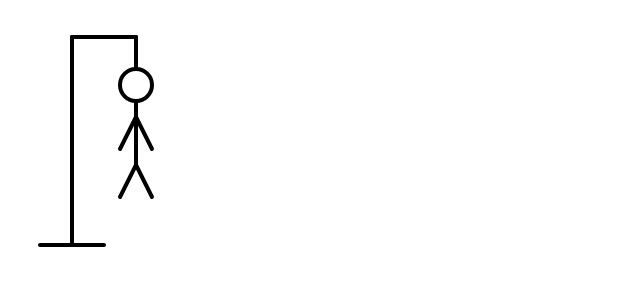
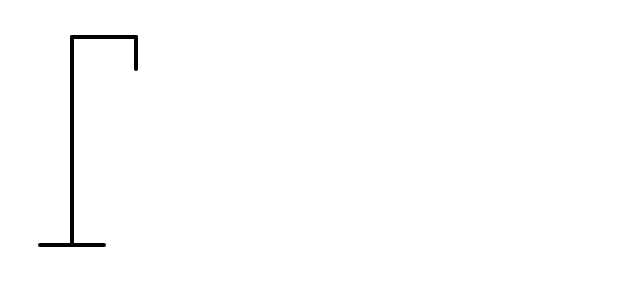
Before and after one commit to smulpajunderscore/website2, a plain HTML site: page hangman.html in a window 1280 px wide. Shown: the whole page, without its empty margins (0-640 px from the left). Drawn offline with Linux system fonts and the light colour scheme.

Commit message:
Fri, Apr 19, 2024, 2:33 PM -07:00

```diff
--- a/css/hangman.css
+++ b/css/hangman.css
@@ -9,3 +9,7 @@ body {
     stroke-width: 4px;
     stroke-linecap: round;
 }
+
+.figure-part {
+    display: none;
+}
--- a/hangman.html
+++ b/hangman.html
@@ -17,15 +17,15 @@
                 <line x1="64" y1="16" x2="64" y2="224"/>
                 <line x1="32" y1="224" x2="96" y2="224"/>
                 <!-- head -->
-                <circle cx="128" cy="64" r="16" class="head"/>
+                <circle cx="128" cy="64" r="16" class="figure-part"/>
                 <!-- arms -->
-                <line x1="128" y1="96" x2="112" y2="128" class="armR"/>
-                <line x1="128" y1="96" x2="144" y2="128" class="armL"/>
+                <line x1="128" y1="96" x2="112" y2="128" class="figure-part"/>
+                <line x1="128" y1="96" x2="144" y2="128" class="figure-part"/>
                 <!-- legs -->
-                <line x1="128" y1="144" x2="112" y2="176" class="legR"/>
-                <line x1="128" y1="144" x2="144" y2="176" class="legL"/>
+                <line x1="128" y1="144" x2="112" y2="176" class="figure-part"/>
+                <line x1="128" y1="144" x2="144" y2="176" class="figure-part"/>
                 <!-- torso -->
-                <line x1="128" y1="80" x2="128" y2="144" class="torso"/>
+                <line x1="128" y1="80" x2="128" y2="144" class="figure-part"/>
             </svg>
         </div>
     </body>
```
